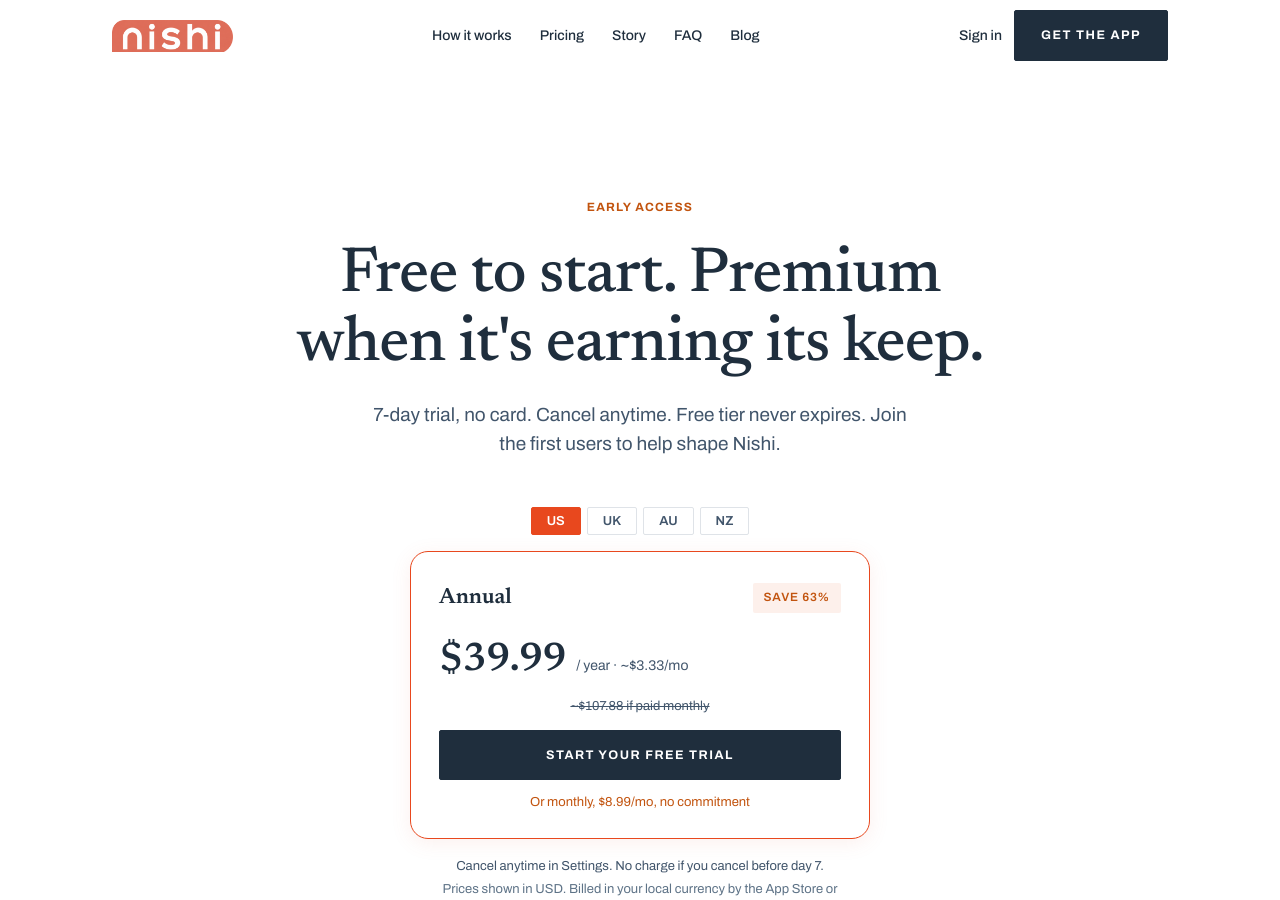
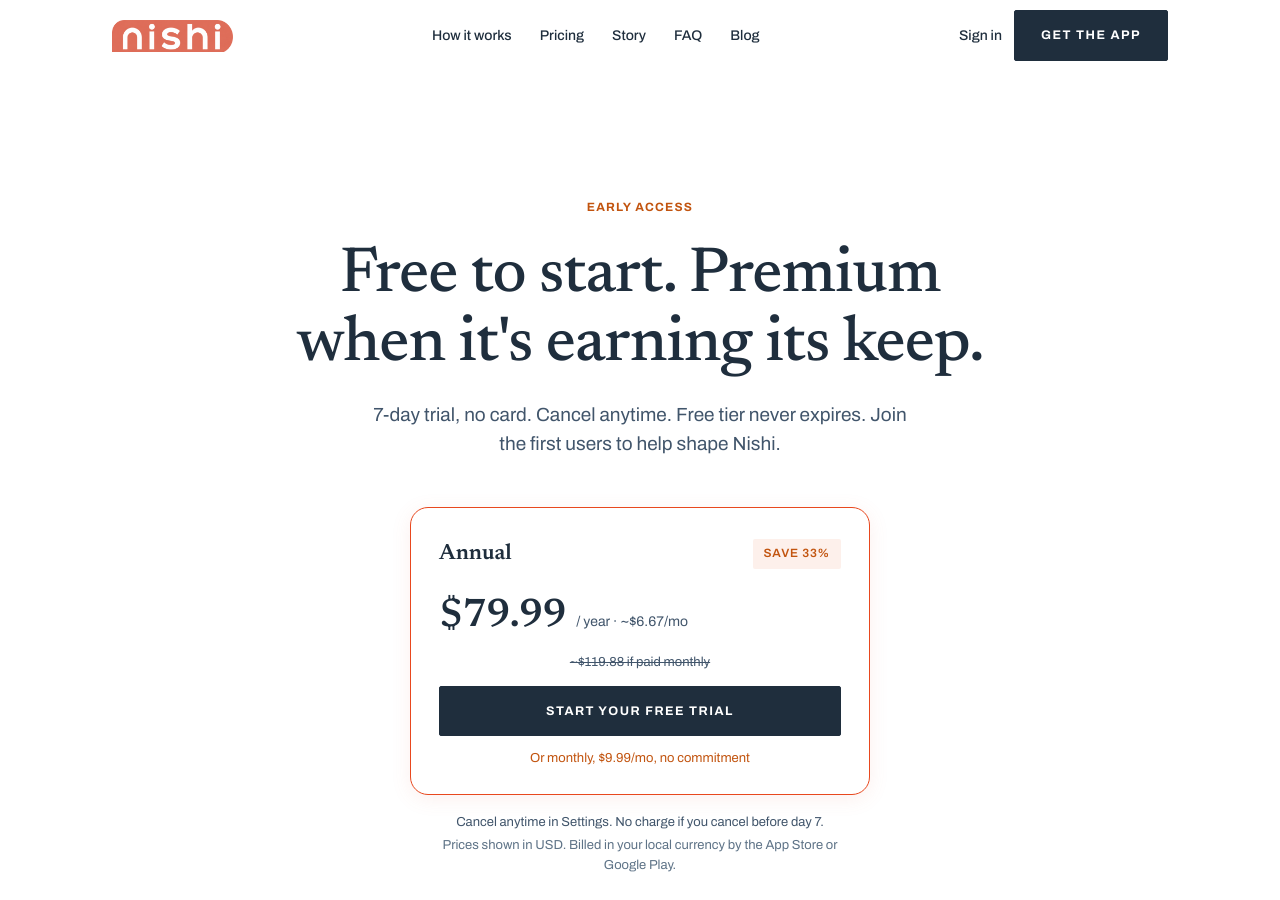
Before and after one commit to Satban/meetnishi, a Jekyll site: the page built from pricing.html, in a window 1280 px wide and 900 px high. Built offline with Jekyll 4.4.1, drawn with Linux system fonts in a browser that asks for light colours; a script that is not in the unit is left out.

Commit message:
Pricing: live $79.99/yr + $9.99/mo (USD), point checkout at live Stripe prices (#26)
Website showed stale $39.99 early-access pricing; charge is $79.99. Updated pricing.html (display, structured
data, meta, save%), account/welcome/terms labels, and checkout.js -> live Stripe price ids. US-first: show USD
to everyone (region toggle hidden behind INTL_ENABLED flag; re-enable with real per-country prices later).

Co-authored-by: Claude Opus 4.8 <noreply@anthropic.com>

```diff
--- a/account.html
+++ b/account.html
@@ -237,8 +237,8 @@
           const pid = (sub?.product_identifier || '').toLowerCase();
           document.getElementById('sub-plan-row').style.display = '';
           document.getElementById('sub-plan').textContent = /annual|year|yr/.test(pid)
-            ? 'Annual ($39.99/yr)'
-            : (pid ? 'Monthly ($8.99/mo)' : 'Premium');
+            ? 'Annual ($79.99/yr)'
+            : (pid ? 'Monthly ($9.99/mo)' : 'Premium');
         }
 
         // Expiry: own sub uses expires_date; promo uses promo_premium_until
--- a/pricing.html
+++ b/pricing.html
@@ -7,12 +7,12 @@ render_with_liquid: false
   <meta charset="UTF-8">
   <meta name="viewport" content="width=device-width, initial-scale=1.0">
   <title>Nishi pricing: free to start, Premium when it's earning its keep</title>
-  <meta name="description" content="Early access pricing. 7-day trial, no card. Cancel anytime. Free tier never expires. $8.99/month or $39.99/year for Premium.">
+  <meta name="description" content="Early access pricing. 7-day trial, no card. Cancel anytime. Free tier never expires. $9.99/month or $79.99/year for Premium.">
   <link rel="canonical" href="https://meetnishi.com/pricing.html">
   <meta property="og:title" content="Nishi pricing">
   <meta property="og:type" content="website">
   <meta property="og:url" content="https://meetnishi.com/pricing.html">
-  <meta property="og:description" content="Early access pricing. 7-day trial, no card. Cancel anytime. Free tier never expires. $8.99/month or $39.99/year for Premium.">
+  <meta property="og:description" content="Early access pricing. 7-day trial, no card. Cancel anytime. Free tier never expires. $9.99/month or $79.99/year for Premium.">
   <meta property="og:image" content="https://meetnishi.com/assets/og/pricing.png">
   <meta property="og:image:width" content="1200">
   <meta property="og:image:height" content="630">
@@ -43,8 +43,8 @@ render_with_liquid: false
     "description": "Nishi Premium unlocks unlimited daily observations, multi-day pattern recognition, CGM integration, receipt-scan pantry, the full voice agent, and a shareable visit summary.",
     "brand": { "@type": "Brand", "name": "Nishi" },
     "offers": [
-      { "@type": "Offer", "name": "Monthly", "price": "8.99", "priceCurrency": "USD", "url": "https://meetnishi.com/pricing.html", "availability": "https://schema.org/InStock" },
-      { "@type": "Offer", "name": "Annual", "price": "39.99", "priceCurrency": "USD", "url": "https://meetnishi.com/pricing.html", "availability": "https://schema.org/InStock" }
+      { "@type": "Offer", "name": "Monthly", "price": "9.99", "priceCurrency": "USD", "url": "https://meetnishi.com/pricing.html", "availability": "https://schema.org/InStock" },
+      { "@type": "Offer", "name": "Annual", "price": "79.99", "priceCurrency": "USD", "url": "https://meetnishi.com/pricing.html", "availability": "https://schema.org/InStock" }
     ]
   }
   </script>
@@ -121,13 +121,13 @@ render_with_liquid: false
           <span class="save-pill" id="savePill">Save 63%</span>
         </div>
         <div class="plan-price-row">
-          <span class="plan-price" id="planPrice">$39.99</span>
-          <span class="plan-per" id="planPer">/ year · ~$3.33/mo</span>
+          <span class="plan-price" id="planPrice">$79.99</span>
+          <span class="plan-per" id="planPer">/ year · ~$6.67/mo</span>
         </div>
-        <div class="plan-strike" id="planStrike">~$107.88 if paid monthly</div>
+        <div class="plan-strike" id="planStrike">~$119.88 if paid monthly</div>
         <a href="https://apps.apple.com/us/app/nishi-your-nutrition-companion/id6759352471" class="btn btn-primary btn-block" target="_blank" rel="noopener">Start your free trial</a>
         <div class="plan-monthly-link">
-          <a href="https://apps.apple.com/us/app/nishi-your-nutrition-companion/id6759352471" target="_blank" rel="noopener" id="monthlyLink">Or monthly, $8.99/mo, no commitment</a>
+          <a href="https://apps.apple.com/us/app/nishi-your-nutrition-companion/id6759352471" target="_blank" rel="noopener" id="monthlyLink">Or monthly, $9.99/mo, no commitment</a>
         </div>
       </div>
       <p class="plan-trust">Cancel anytime in Settings. No charge if you cancel before day 7.<br><span id="regionNote">Prices shown in USD. Billed in your local currency by the App Store or Google Play.</span></p>
@@ -367,8 +367,12 @@ render_with_liquid: false
   <script>
     // Region-aware pricing display. Store still charges the local price; this is indicative.
     (function () {
+      // US-first launch: web checkout charges USD, so show USD $79.99 to everyone and hide the region toggle.
+      // To re-enable per-country pricing later: set INTL_ENABLED = true and update the UK/AU/NZ prices below
+      // to the real App Store Connect / Play / Stripe per-currency tiers.
+      var INTL_ENABLED = false;
       var P = {
-        US: { cur: '$',   an: '39.99', mo: '8.99',  per: '3.33', strike: '107.88', save: 63, note: 'Prices shown in USD.' },
+        US: { cur: '$',   an: '79.99', mo: '9.99',  per: '6.67', strike: '119.88', save: 33, note: 'Prices shown in USD.' },
         UK: { cur: '£',   an: '29.99', mo: '7.99',  per: '2.50', strike: '95.88',  save: 69, note: 'Prices shown in GBP.' },
         AU: { cur: 'A$',  an: '59.99', mo: '14.99', per: '5.00', strike: '179.88', save: 67, note: 'Prices shown in AUD.' },
         NZ: { cur: 'NZ$', an: '64.99', mo: '14.99', per: '5.42', strike: '179.88', save: 64, note: 'Prices shown in NZD.' }
--- a/scripts/checkout.js
+++ b/scripts/checkout.js
@@ -9,8 +9,9 @@
 
   // Test-mode price IDs. Update for live mode.
   const PRICE_IDS = {
-    monthly: 'price_1TgTIkJ3pIJt4gNSZljvsQvZ',
-    annual: 'price_1TgTJnJ3pIJt4gNS5UVoIwWy',
+    // LIVE (Mirae Ventures) — $9.99/mo, $79.99/yr
+    monthly: 'price_1U5IHsJUdBt48Nr03GynEwuH',
+    annual: 'price_1U5IFoJUdBt48Nr0pzwYueIH',
   };
 
   function setBusy(el, busy) {
--- a/terms.html
+++ b/terms.html
@@ -213,8 +213,8 @@
       <h3>Premium plans and pricing</h3>
       <p>Nishi offers an optional auto-renewable subscription ("Nishi Premium") that unlocks features described in the app and at <a href="/pricing.html">meetnishi.com/pricing</a>. Current pricing for new subscribers:</p>
       <ul>
-        <li>Monthly: $8.99 USD</li>
-        <li>Annual: $39.99 USD</li>
+        <li>Monthly: $9.99 USD</li>
+        <li>Annual: $79.99 USD</li>
       </ul>
       <p>Prices are shown in the app and on the website at the time of purchase. Pricing may vary by region and may change. Any change to your existing subscription's renewal price will be communicated to you in advance per Apple's, Google's, or Stripe's policies.</p>
 
--- a/welcome.html
+++ b/welcome.html
@@ -360,8 +360,8 @@
           planLabel = 'Premium · Promo';
         } else {
           planLabel = /annual|year|yr/.test(pid)
-            ? 'Annual · $39.99/yr'
-            : (pid ? 'Monthly · $8.99/mo' : 'Premium');
+            ? 'Annual · $79.99/yr'
+            : (pid ? 'Monthly · $9.99/mo' : 'Premium');
         }
 
         const expiry = source === 'self' ? row?.expires_date : (promoActive ? row?.promo_premium_until : null);
```
Also changed, not shown: other parts of pricing.html (+7 -0 lines).
